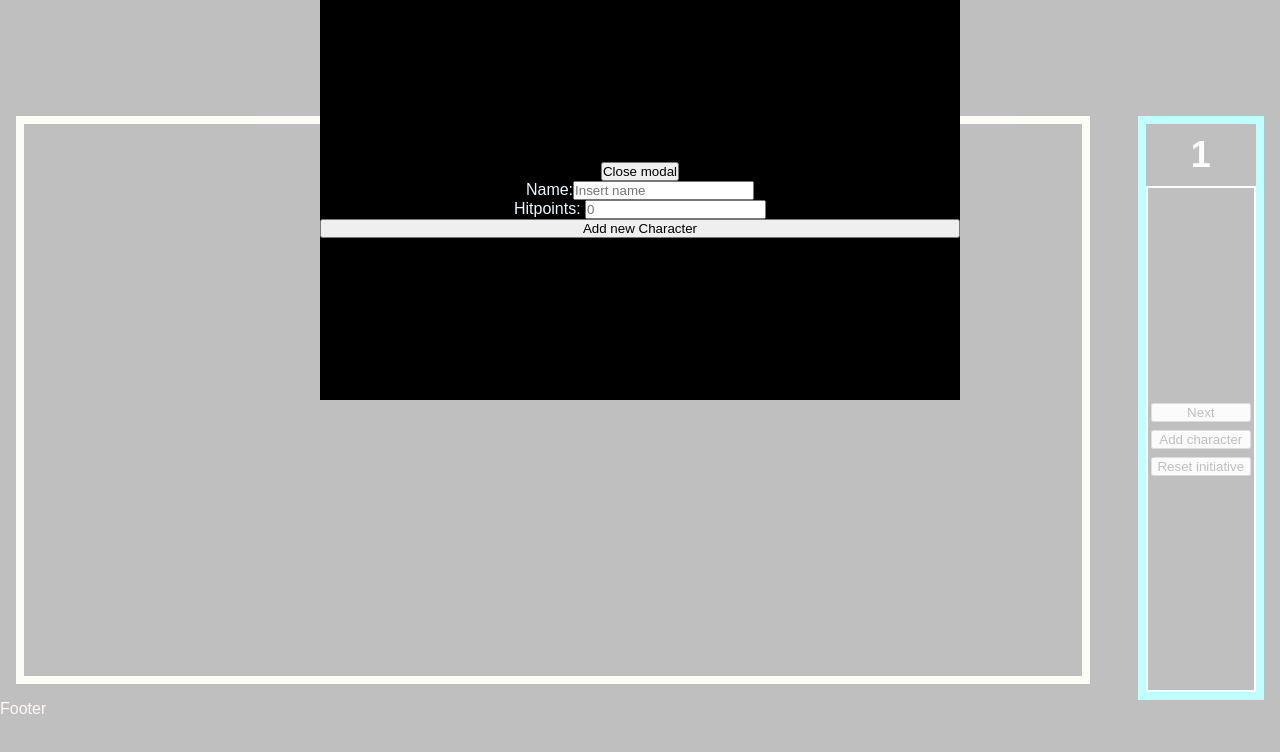
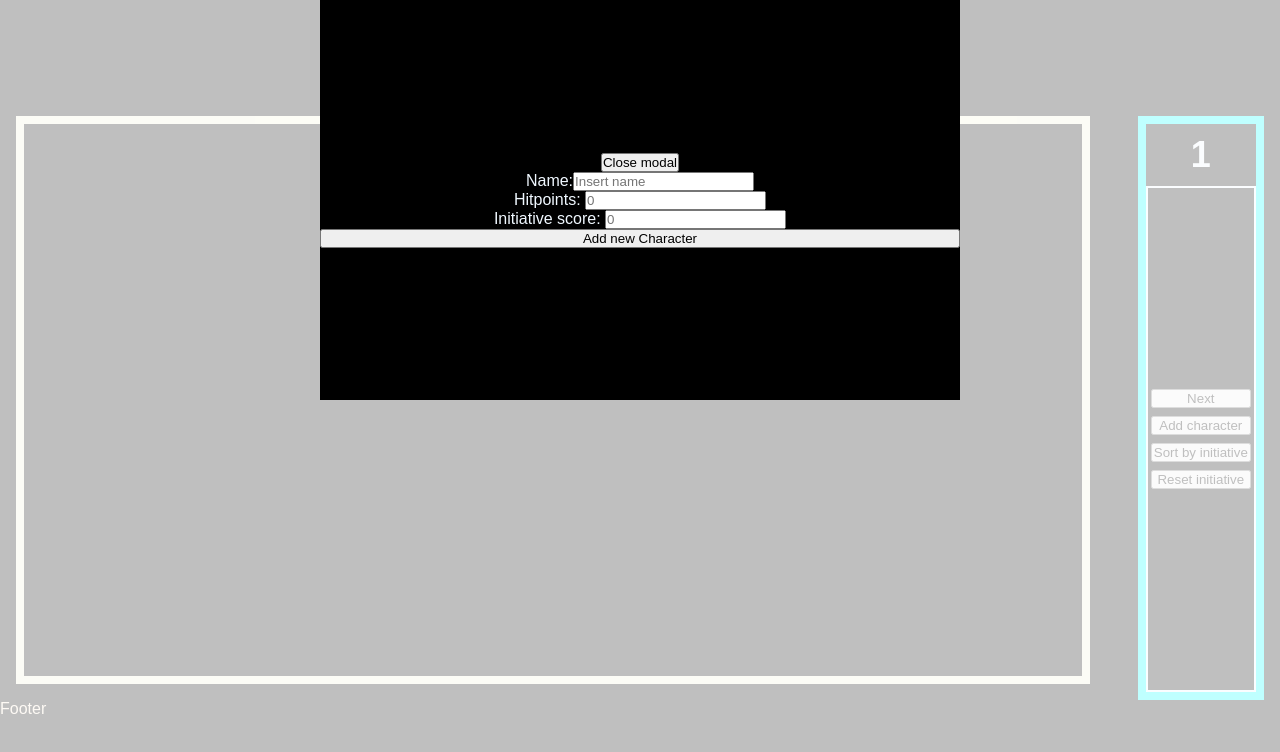
Before and after one commit to PlatypusIV/tabletop_initiative_tracker, a React (Vite) app in the folder tabletop_initiative_tracker/: page / in a window 1280 px wide. Both pictures are taken after a click on the button "Add character". Shown: the top 752 px of the page. Built offline with nearby package versions, Linux system fonts and the light colour scheme.

Commit message:
added initiative sorting

```diff
--- a/tabletop_initiative_tracker/src/App.tsx
+++ b/tabletop_initiative_tracker/src/App.tsx
@@ -7,6 +7,7 @@ import InitiativeList from './components/InitiativeList/InitiativeList';
 import RoundCounter from './components/RoundCounter/RoundCounter';
 import { Character } from './utils/interface';
 import CharacterEditModal from './components/CharacterEditModal/CharacterEditModal';
+import { remapCharacterPositions } from './utils/utility';
 
 export default function App(): JSX.Element {
   const [initiativeQueue, setInitiativeQueue] = useState<Character[]>([]);
@@ -46,12 +47,7 @@ export default function App(): JSX.Element {
   //this is not the best, but il make it better after the mvp is out
   function removeCharacterFromQueue(positionToRemove: number): void {
     initiativeQueue.splice(positionToRemove,1);
-    const temp = initiativeQueue.map((char, index)=> {
-      return {
-      ...char,
-      position: index,
-    }});
-    setInitiativeQueue([...temp]);
+    setInitiativeQueue([...remapCharacterPositions(initiativeQueue)]);
   }
 
   function changeQueuePosition(position: number, change: "+"| "-"){
@@ -99,6 +95,11 @@ export default function App(): JSX.Element {
       setInitiativeQueue(temp);
   }
 
+  function sortByInitiativeScore(){
+    const temp = initiativeQueue.sort((a,b)=>(b.initiativeScore || 0) - (a.initiativeScore || 0));
+    setInitiativeQueue([...remapCharacterPositions(temp)]);
+  }
+
   return (
     <div className='app'>
         <Header />
@@ -117,6 +118,7 @@ export default function App(): JSX.Element {
               <button onClick={continueAlongInitiative}>Next</button>
               <button onClick={()=>setIsCharacterEditModalOpen(true)}>Add character</button>
 
+              <button onClick={sortByInitiativeScore}>Sort by initiative</button>
               <button onClick={resetInitiativeQueue}>Reset initiative</button>
             </div>
             </div>
--- a/tabletop_initiative_tracker/src/components/CharacterEditModal/CharacterEditModal.tsx
+++ b/tabletop_initiative_tracker/src/components/CharacterEditModal/CharacterEditModal.tsx
@@ -14,16 +14,22 @@ interface Props {
 export default function CharacterEditModal(props: Props) {
   const [name,setName] = useState<string>('');
   const [hitpoints,setHitpoints] = useState(0);
+  const [initiativeScore,setInitiativeScore] = useState(0);
 
   function onHitpointChange(newHitpoints:string){
     if(isNaN(parseInt(newHitpoints)))return;
     setHitpoints(parseInt(newHitpoints));
   }
 
+  function onInitiativeScoreChange(newInitiativeScore: string){
+    if(isNaN(parseInt(newInitiativeScore)))return;
+    setInitiativeScore(parseInt(newInitiativeScore));
+  }
+
   function saveCharacter(){
     if(!name)return;
     if(props.characterToEdit.name ===''){
-      props.addCharacter({...props.characterToEdit,name, hitpoints});
+      props.addCharacter({...props.characterToEdit,name, hitpoints, initiativeScore});
     }else{
       props.saveCharacterChanges({...props.characterToEdit,name,hitpoints});
     }
@@ -35,6 +41,7 @@ export default function CharacterEditModal(props: Props) {
   function clearModal(){
     setName('');
     setHitpoints(0);
+    setInitiativeScore(0);
   }
 
   return (
@@ -50,6 +57,10 @@ export default function CharacterEditModal(props: Props) {
         <label htmlFor="hitpointInput">Hitpoints: </label>
         <input type="number" name="hitpointInput" id="hitpointInput" placeholder={props.characterToEdit.hitpoints?.toString() || '0'} onChange={(e)=>onHitpointChange(e.target.value)}/>
       </div>
+      <div>
+        <label htmlFor="initiativeScoreInput">Initiative score: </label>
+        <input type="number" name="initiativeScoreInput" id="initiativeScoreInput" placeholder={props.characterToEdit.hitpoints?.toString() || '0'} onChange={(e)=>onInitiativeScoreChange(e.target.value)}/>
+      </div>
       <button onClick={saveCharacter}>{props.characterToEdit.name=== '' ? 'Add new Character' : 'Save changes'}</button>
     </Modal>
   )
--- /dev/null
+++ b/tabletop_initiative_tracker/src/utils/utility.ts
@@ -0,0 +1,9 @@
+import { Character } from "./interface";
+
+export function remapCharacterPositions(characters: Character[]){
+    return characters.map((char, index)=> {
+        return {
+        ...char,
+        position: index,
+      }});
+}
```
